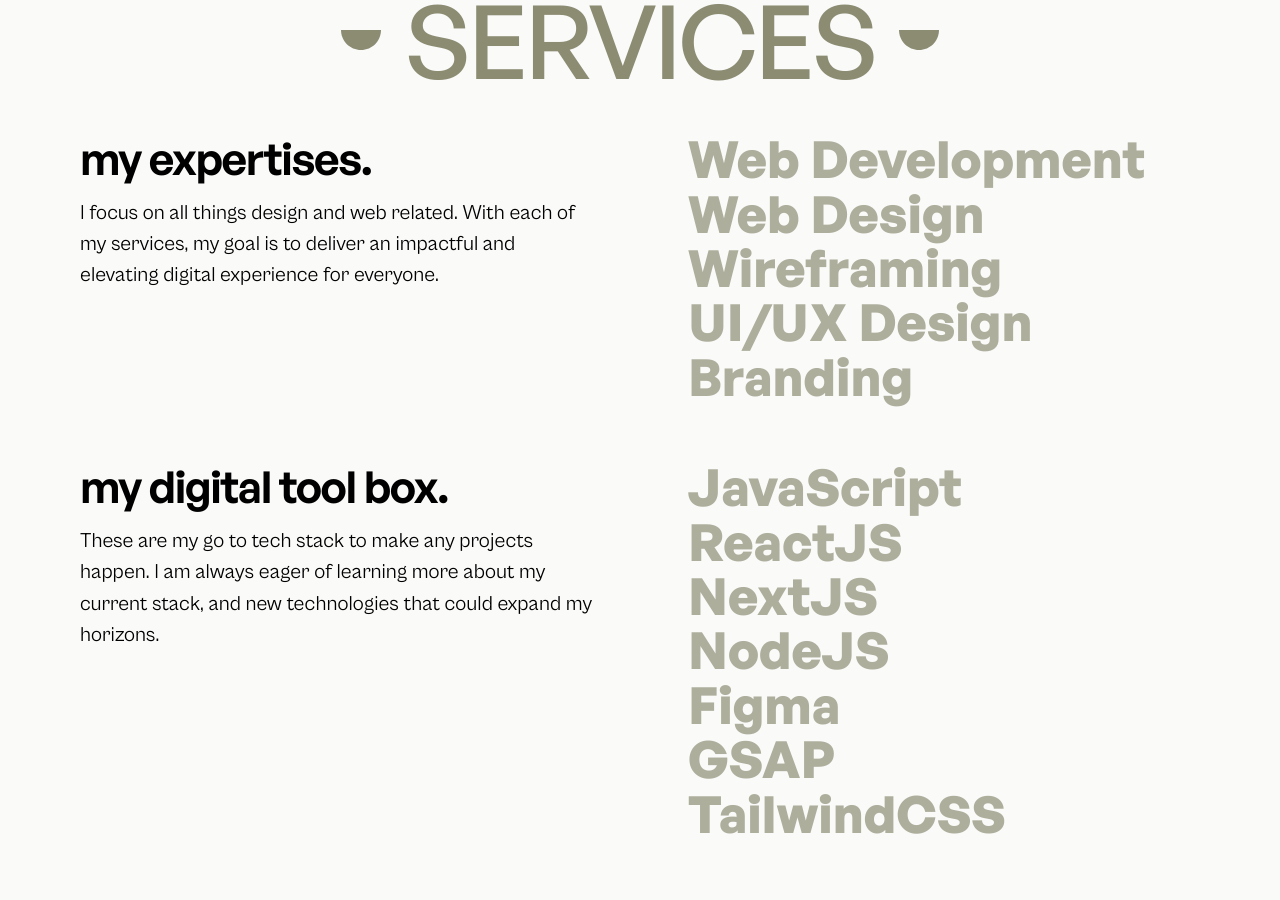
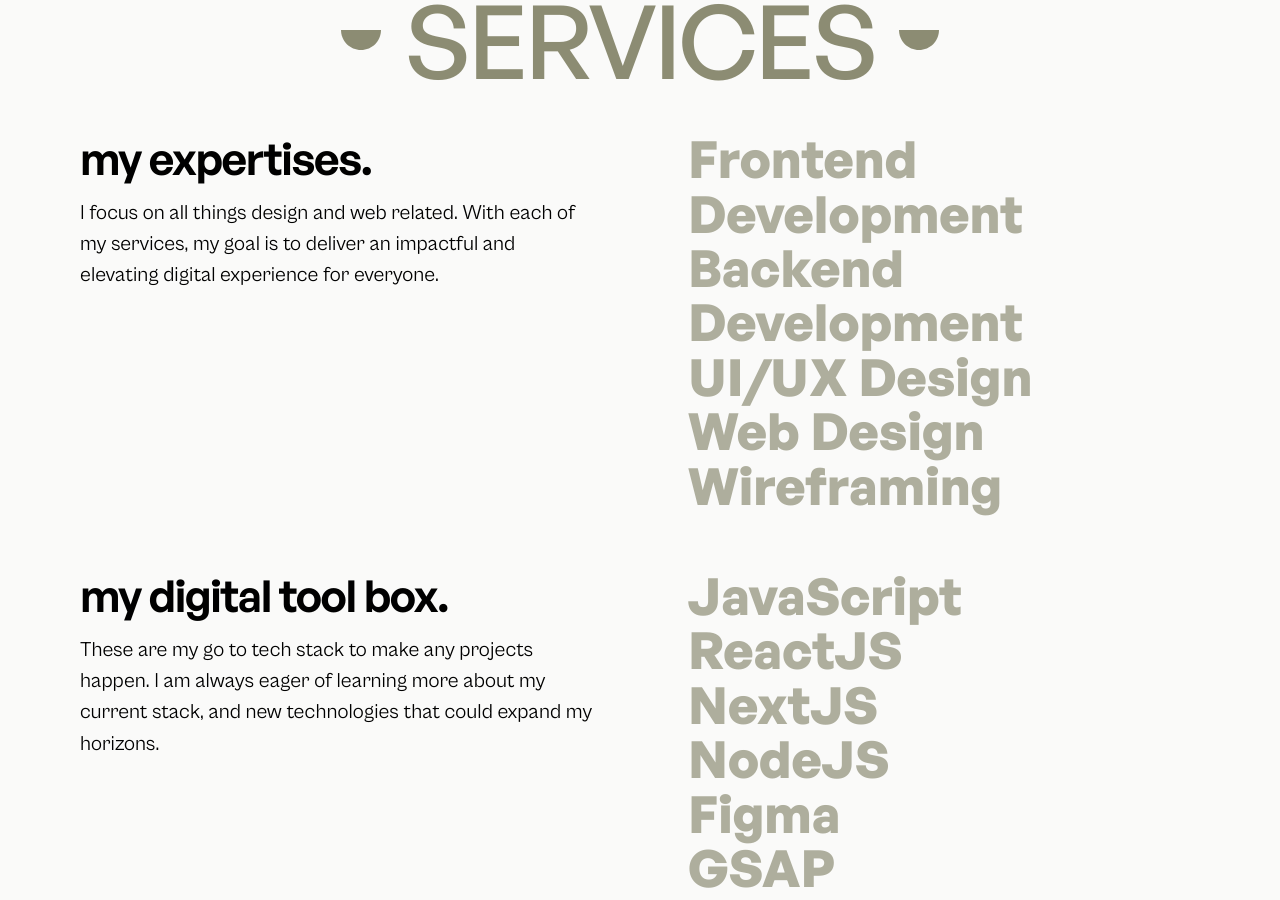
Before and after one commit to sahilshetty10/Portfolio-V2, a React (Vite) app: page / in a window 1280 px wide. Shown: the part 2440-3340 px from the top of the page. Built offline with nearby package versions, Linux system fonts and the light colour scheme.

Commit message:
changed services and toolbox

```diff
--- a/src/components/homepage/Services.jsx
+++ b/src/components/homepage/Services.jsx
@@ -3,11 +3,11 @@ import Heading from "../ui/Heading";
 
 export default function Services() {
   const expertiseItems = [
-    "Web Development",
+    "Frontend Development",
+    "Backend Development",
+    "UI/UX Design",
     "Web Design",
     "Wireframing",
-    "UI/UX Design",
-    "Branding",
   ];
 
   const toolBoxItems = [
```
